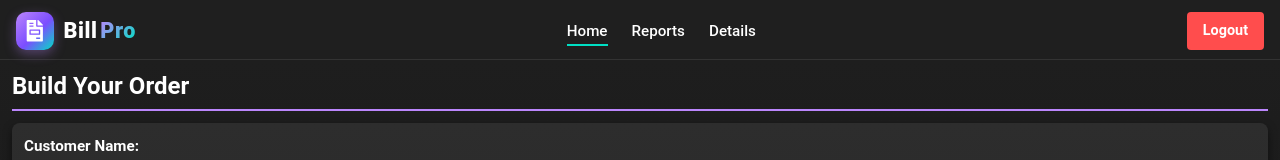
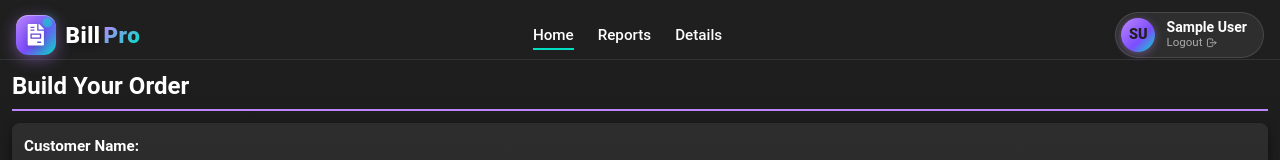
Before and after one commit to Shiva143-debug/billpp, a React (Vite) app: page /home in a window 1280 px wide. Shown: the top 160 px of the page. Built offline with nearby package versions, Linux system fonts and the light colour scheme; no server answers; sample sign-in values are in the browser's storage.

Commit message:
Header modifications

```diff
--- a/index.html
+++ b/index.html
@@ -8,7 +8,7 @@
     <meta name="description" content="BillPP - Invoice Management" />
     <link rel="apple-touch-icon" href="/logo192.png" />
     <link rel="manifest" href="/manifest.json" />
-    <title>BillPP - Invoice Management</title>
+    <title>BillAPP - Invoice Management</title>
   </head>
   <body>
     <noscript>You need to enable JavaScript to run this app.</noscript>
--- a/src/App.jsx
+++ b/src/App.jsx
@@ -32,7 +32,7 @@ function AppRoutes() {
    const {login} = useAuth();
 
   useEffect(() => {
-    document.title = "BillPP - Invoice Management";
+    document.title = "BillAPP - Invoice Management";
   }, []);
 
   if (isAppLoading) {
--- a/src/components/Header.jsx
+++ b/src/components/Header.jsx
@@ -2,7 +2,7 @@ import { Link, useNavigate, useLocation } from 'react-router-dom';
 import { useRef, useState } from 'react';
 import { Toast } from 'primereact/toast';
 import { ConfirmPopup, confirmPopup } from 'primereact/confirmpopup';
-import { TbHome, TbReportSearch } from "react-icons/tb";
+import { TbHome, TbReportSearch, TbLogout } from "react-icons/tb";
 import { FaFileInvoice } from "react-icons/fa";
 import { BiSolidDetail } from "react-icons/bi";
 import useMediaQuery from '@mui/material/useMediaQuery';
@@ -14,8 +14,11 @@ const Header = () => {
     const [activeButton, setActiveButton] = useState(getActiveButton(location.pathname));
     const navigate = useNavigate();
     const toast = useRef(null);
-    const { logout } = useAuth();
+    const { logout, user } = useAuth();
     const isMobile = useMediaQuery('(max-width:768px)');
+
+    const displayName = user?.FullName || user?.fullName || user?.name || user?.username || user?.email || "User";
+    const initials = displayName.split(' ').filter(Boolean).map(w => w[0]).slice(0, 2).join('').toUpperCase();
 
     const accept = () => {
         toast.current.show({ severity: 'success', summary: 'Confirmed', detail: 'You have logged out successfully', life: 3000 });
@@ -63,7 +66,9 @@ const Header = () => {
                 <Link to="/home" className="logo-link">
                     <div className="logo-container">
                         <div className="logo-badge">
+                            <span className="logo-badge-ring"></span>
                             <FaFileInvoice className="logo-icon" />
+                            <span className="logo-spark"></span>
                         </div>
                         <div className="logo-text">
                             <span className="logo-brand">Bill</span>
@@ -79,8 +84,17 @@ const Header = () => {
                     </ul>
                 )}
 
-                {!isMobile && <button type="button" className="logout-desktop-btn" onClick={onClickLogout}> Logout </button>}
-                {isMobile && <img src="https://assets.ccbp.in/frontend/react-js/nxt-trendz-log-out-img.png" alt="nav logout" className="nav-bar-img" onClick={onClickLogout} />}
+                {!isMobile && user && (
+                    <div className="user-profile" onClick={onClickLogout} title="Logout">
+                        <div className="user-avatar">{initials}</div>
+                        <div className="user-info">
+                            <span className="user-name">{displayName}</span>
+                            <span className="user-role">Logout <TbLogout /></span>
+                        </div>
+                    </div>
+                )}
+                {!isMobile && !user && <button type="button" className="logout-desktop-btn" onClick={onClickLogout}> Logout </button>}
+                {isMobile && <div className="user-avatar" onClick={onClickLogout}>{initials}</div>}
             </div>
 
             {/* Mobile Bottom Navigation */}
--- a/src/components/Login.jsx
+++ b/src/components/Login.jsx
@@ -133,7 +133,7 @@ function Login({ onLogin }) {
             return;
         }
 
-        const userData = { email, updatedpassword: updatedPassword, updatedConfirmpassword: updatedConfirmPassword };
+        const userData = { email, updatedpassword: updatedPassword };
 
         try {
             setIsLoading(true);
--- a/src/styles/Header.css
+++ b/src/styles/Header.css
@@ -31,31 +31,63 @@
 }
 
 .logo-badge {
-  width: 38px;
-  height: 38px;
-  border-radius: 10px;
+  width: 40px;
+  height: 40px;
+  border-radius: 12px;
   background: linear-gradient(135deg, #bb86fc 0%, #7c4dff 55%, #00dfc4 100%);
   display: flex;
   align-items: center;
   justify-content: center;
-  box-shadow: 0 4px 12px rgba(187, 134, 252, 0.35);
+  position: relative;
+  box-shadow: 0 4px 16px rgba(187, 134, 252, 0.45), inset 0 1px 0 rgba(255, 255, 255, 0.35);
   transition: transform 0.3s ease, box-shadow 0.3s ease;
 }
 
-.logo-link:hover .logo-badge {
-  transform: scale(1.08) rotate(-4deg);
-  box-shadow: 0 6px 18px rgba(187, 134, 252, 0.55);
+.logo-badge-ring {
+  position: absolute;
+  inset: -3px;
+  border-radius: 15px;
+  border: 1px solid rgba(0, 223, 196, 0.45);
+  opacity: 0;
+  transition: opacity 0.3s ease;
+}
+
+.logo-link:hover .logo-badge-ring {
+  opacity: 1;
 }
 
 .logo-icon {
   font-size: 1.35rem;
   color: #ffffff;
+  filter: drop-shadow(0 2px 4px rgba(0, 0, 0, 0.3));
+}
+
+.logo-spark {
+  position: absolute;
+  top: 4px;
+  right: 5px;
+  width: 7px;
+  height: 7px;
+  border-radius: 50%;
+  background: #00dfc4;
+  box-shadow: 0 0 8px rgba(0, 223, 196, 0.9);
+  animation: spark-pulse 2s ease-in-out infinite;
+}
+
+@keyframes spark-pulse {
+  0%, 100% { transform: scale(1); opacity: 1; }
+  50% { transform: scale(1.4); opacity: 0.6; }
+}
+
+.logo-link:hover .logo-badge {
+  transform: translateY(-2px) rotate(-4deg) scale(1.05);
+  box-shadow: 0 8px 24px rgba(187, 134, 252, 0.6), inset 0 1px 0 rgba(255, 255, 255, 0.35);
 }
 
 .logo-text {
   display: flex;
   align-items: baseline;
-  font-size: 1.35rem;
+  font-size: 1.4rem;
   font-weight: 800;
   letter-spacing: 0.5px;
   line-height: 1;
@@ -63,6 +95,7 @@
 
 .logo-brand {
   color: #ffffff;
+  text-shadow: 0 2px 8px rgba(0, 0, 0, 0.4);
 }
 
 .logo-accent {
@@ -100,20 +133,62 @@
   padding-bottom: 0.25rem;
 }
 
-.logout-desktop-btn {
-  background-color: #ff4d4d;
-  color: white;
-  border: none;
-  padding: 0.5rem 1rem;
-  border-radius: 4px;
-  font-weight: 600;
+.user-profile {
+  display: flex;
+  align-items: center;
+  gap: 0.7rem;
+  background: rgba(255, 255, 255, 0.07);
+  border: 1px solid rgba(255, 255, 255, 0.12);
+  padding: 0.3rem 1rem 0.3rem 0.35rem;
+  border-radius: 40px;
   cursor: pointer;
-  font-size: 0.9rem;
-  transition: background-color 0.3s ease;
+  transition: all 0.3s ease;
 }
 
-.logout-desktop-btn:hover {
-  background-color: #ff2e2e;
+.user-profile:hover {
+  background: rgba(255, 255, 255, 0.13);
+  border-color: rgba(0, 223, 196, 0.5);
+  box-shadow: 0 4px 16px rgba(0, 223, 196, 0.15);
+}
+
+.user-avatar {
+  width: 34px;
+  height: 34px;
+  border-radius: 50%;
+  background: linear-gradient(135deg, #bb86fc, #7c4dff 60%, #00dfc4);
+  color: #1f1f1f;
+  display: flex;
+  align-items: center;
+  justify-content: center;
+  font-weight: 800;
+  font-size: 0.9rem;
+  box-shadow: 0 2px 8px rgba(187, 134, 252, 0.4);
+  cursor: pointer;
+  user-select: none;
+}
+
+.user-info {
+  display: flex;
+  flex-direction: column;
+  line-height: 1.2;
+}
+
+.user-name {
+  color: #ffffff;
+  font-weight: 600;
+  font-size: 0.88rem;
+  max-width: 160px;
+  overflow: hidden;
+  text-overflow: ellipsis;
+  white-space: nowrap;
+}
+
+.user-role {
+  color: #aaa;
+  font-size: 0.72rem;
+  display: flex;
+  align-items: center;
+  gap: 0.25rem;
 }
 
 .nav-menu-mobile {
@@ -146,9 +221,14 @@
     display: none;
   }
 
-  .logout-desktop-btn {
-    padding: 0.4rem 0.8rem;
-    font-size: 0.8rem;
+  .user-profile {
+    display: none;
+  }
+
+  .user-avatar {
+    width: 34px;
+    height: 34px;
+    font-size: 0.85rem;
   }
 
   .nav-menu-mobile {
@@ -177,11 +257,11 @@
     justify-content: center;
   }
 
-  .nav-icon {
+.nav-icon {
     font-size: 1.4rem;
   }
 
-  .nav-bar-img {
+.nav-bar-img {
     width: 20px;
     height: 20px;
   }
```
